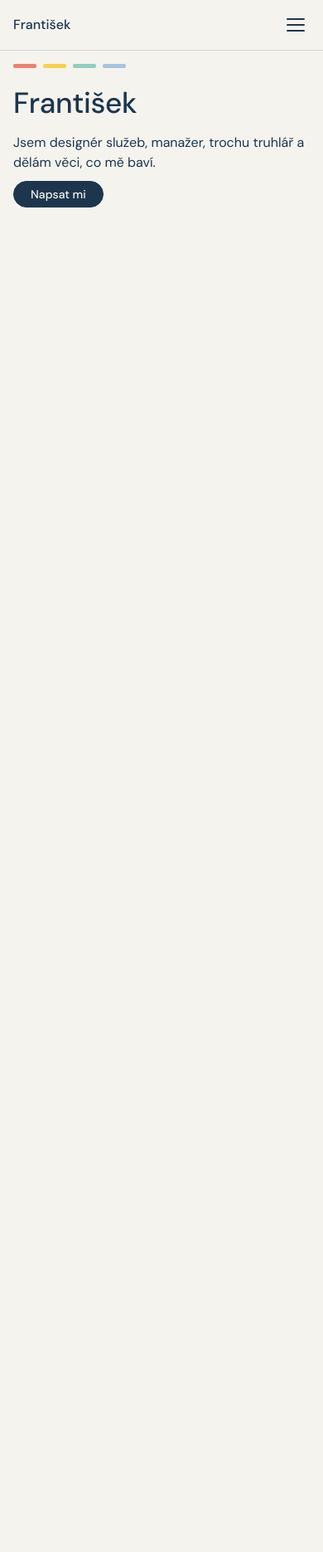
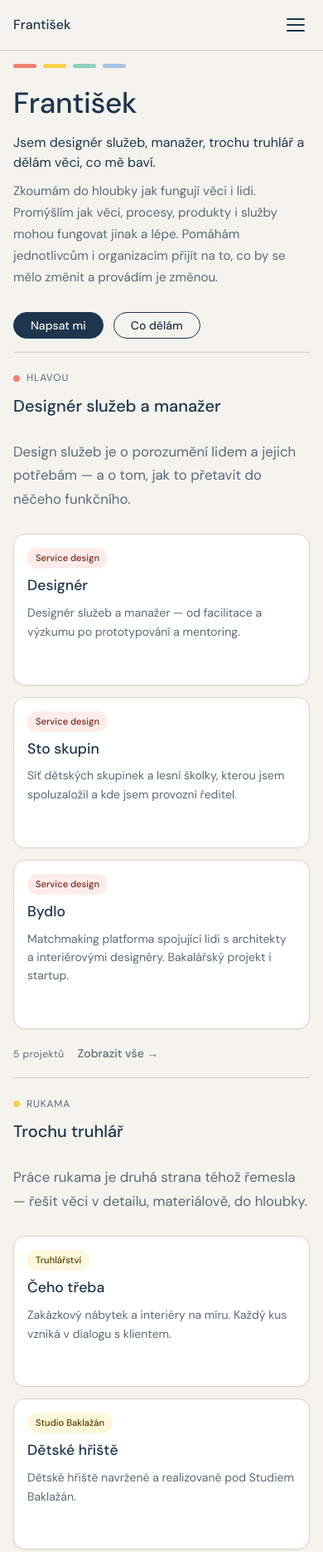
Before and after one commit to Tydlydaa/frantisek.works, an Astro site: page / in a window 390 px wide. Shown: the top 1870 px of the page at 83% size. Before the commit the page ends 844 px from the top, so only its background shows below. Built offline with nearby package versions, Linux system fonts and the light colour scheme; Astro itself is replaced by a stand-in of ours.

Commit message:
Obnov plnou verzi webu (revert dočasného skrytí)
Co-Authored-By: Claude Sonnet 4.6 <noreply@anthropic.com>

```diff
--- a/src/components/NavBar.astro
+++ b/src/components/NavBar.astro
@@ -5,7 +5,11 @@
 const pathname = Astro.url?.pathname ?? '/';
 
 const links = [
-  { label: 'Kontakt', href: '/kontakt' },
+  { label: 'Hlavou',             href: '/hlavou' },
+  { label: 'Rukama',             href: '/rukama' },
+  { label: 'Komunitně',          href: '/komunitne' },
+  { label: 'Studijní portfolio', href: '/studium' },
+  { label: 'Kontakt',            href: '/kontakt' },
 ];
 ---
 
--- a/src/pages/index.astro
+++ b/src/pages/index.astro
@@ -2,13 +2,56 @@
 // src/pages/index.astro
 import Layout from '../layouts/Layout.astro';
 import Button from '../components/Button.astro';
-import { getEntry } from 'astro:content';
+import SectionHeading from '../components/SectionHeading.astro';
+import ProjectCard from '../components/ProjectCard.astro';
+import { getCollection, getEntry } from 'astro:content';
+
+// Načti projekty (max 3 na sekci pro homepage preview)
+const HLAVOU_ORDER = ['designer', 'sto-skupin', 'bydlo'];
+const [hlavouRaw, rukama, komunitne, studium] = await Promise.all([
+  getCollection('hlavou',    ({ data }) => !data.draft),
+  getCollection('rukama',    ({ data }) => !data.draft),
+  getCollection('komunitne', ({ data }) => !data.draft && !data.unlisted),
+  getCollection('studium',   ({ data }) => !data.draft).then(e => e.sort((a, b) => (b.data.date ?? '').localeCompare(a.data.date ?? ''))),
+]);
+const hlavou = [
+  ...HLAVOU_ORDER.map(id => hlavouRaw.find(e => e.id === id)).filter(Boolean) as typeof hlavouRaw,
+  ...hlavouRaw.filter(e => !HLAVOU_ORDER.includes(e.id)),
+];
 
 const home = (await getEntry('intros', 'home'))!.data as Record<string, string>;
+
+const PREVIEW = 3; // kolik karet zobrazit na homepage
+
+type World = {
+  id: string;
+  eyebrow: string;
+  tone: 'coral' | 'gold' | 'mint' | 'blue';
+  title: string;
+  intro: string;
+  allHref: string;
+  entries: typeof hlavou;
+};
+
+const worlds: World[] = [
+  { id:'hlavou',    eyebrow:'Hlavou',             tone:'coral', title: home.hlavou_title,
+    intro: home.hlavou_intro,
+    allHref:'/hlavou', entries: hlavou },
+  { id:'rukama',    eyebrow:'Rukama',             tone:'gold',  title: home.rukama_title,
+    intro: home.rukama_intro,
+    allHref:'/rukama', entries: rukama },
+  { id:'komunitne', eyebrow:'Komunitně',          tone:'mint',  title: home.komunitne_title,
+    intro: home.komunitne_intro,
+    allHref:'/komunitne', entries: komunitne },
+  { id:'studium',   eyebrow:'Studijní portfolio', tone:'blue',  title: home.studium_title,
+    intro: home.studium_intro,
+    allHref:'/studium', entries: studium },
+];
 ---
 
 <Layout title="František Pfann">
 
+  <!-- ── Hero ───────────────────────────────── -->
   <section class="hero">
     <div class="hero-bars" aria-hidden="true">
       <span style="background:var(--coral)"></span>
@@ -18,16 +61,59 @@ const home = (await getEntry('intros', 'home'))!.data as Record<string, string>;
     </div>
     <h1>{home.hero_title}</h1>
     <p class="lead">{home.hero_lead}</p>
-<div class="cta-row">
+    <p class="sub">{home.hero_sub}</p>
+    <div class="cta-row">
       <Button variant="solid" href="/kontakt">Napsat mi</Button>
+      <Button href="#hlavou">Co dělám</Button>
     </div>
   </section>
+
+  <!-- ── World sections ────────────────────── -->
+  {worlds.map(w => {
+    const preview = w.entries.slice(0, PREVIEW);
+    const hasMore = w.entries.length > PREVIEW;
+    return (
+      <section id={w.id} class="world-section">
+        <SectionHeading eyebrow={w.eyebrow} tone={w.tone} title={w.title} />
+        <p class="intro">{w.intro}</p>
+
+        <div class="grid">
+          {preview.map(p => (
+            <ProjectCard
+              tone={w.tone}
+              tag={p.data.tag}
+              title={p.data.title}
+              description={p.data.description}
+              href={(p.data as any).href ?? `/${w.id}/${p.id}`}
+              image={p.data.image}
+              date={w.id === 'studium' ? p.data.date : undefined}
+              showImage={false}
+            />
+          ))}
+        </div>
+
+        {/* "Více" footer — vždy viditelný počet + odkaz */}
+        <div class="section-footer">
+          <span class="count">
+            {w.entries.length} {w.entries.length === 1 ? 'projekt' : w.entries.length < 5 ? 'projekty' : 'projektů'}
+          </span>
+          {hasMore && (
+            <a href={w.allHref} class="all-link">
+              Zobrazit vše →
+            </a>
+          )}
+        </div>
+      </section>
+    );
+  })}
 
 </Layout>
 
 <style>
+  /* Hero */
   .hero {
     padding: var(--space-xl) 0 var(--space-lg);
+    position: relative;
   }
   .hero-bars { display: flex; gap: 8px; margin-bottom: 22px; }
   .hero-bars span { width: 28px; height: 5px; border-radius: 2px; display: block; }
@@ -54,10 +140,55 @@ const home = (await getEntry('intros', 'home'))!.data as Record<string, string>;
   }
   .cta-row { display: flex; gap: 12px; flex-wrap: wrap; }
 
+  /* World section */
+  .world-section {
+    padding: var(--space-xl) 0;
+    border-top: 0.5px solid var(--border);
+  }
+  .intro {
+    font-size: 1.05rem;
+    line-height: var(--lh);
+    color: var(--muted);
+    max-width: 56ch;
+    margin: 0 0 28px;
+  }
+
+  /* Grid */
+  .grid {
+    display: grid;
+    grid-template-columns: repeat(auto-fill, minmax(240px, 1fr));
+    gap: 14px;
+  }
+
+  /* Section footer */
+  .section-footer {
+    display: flex;
+    align-items: center;
+    gap: var(--space-md);
+    margin-top: 18px;
+  }
+  .count {
+    font-size: var(--text-xs);
+    letter-spacing: 0.04em;
+    color: var(--muted);
+  }
+  .all-link {
+    font-size: var(--text-sm);
+    font-weight: var(--weight-medium);
+    color: var(--text);
+    text-decoration: none;
+    opacity: 0.7;
+    transition: opacity var(--dur-fast) var(--ease);
+  }
+  .all-link:hover { opacity: 1; }
+
+  /* Mobile */
   @media (max-width: 640px) {
     .hero { padding: var(--space-lg) 0; }
     h1 { font-size: clamp(2rem, 9vw, 2.6rem); }
     .lead { font-size: 1rem; }
     .sub { font-size: 0.95rem; }
+    .grid { grid-template-columns: 1fr; }
+    .world-section { padding: var(--space-lg) 0; }
   }
 </style>
```
Also changed, not shown: src/pages/kontakt.astro (+7 -0 lines).
